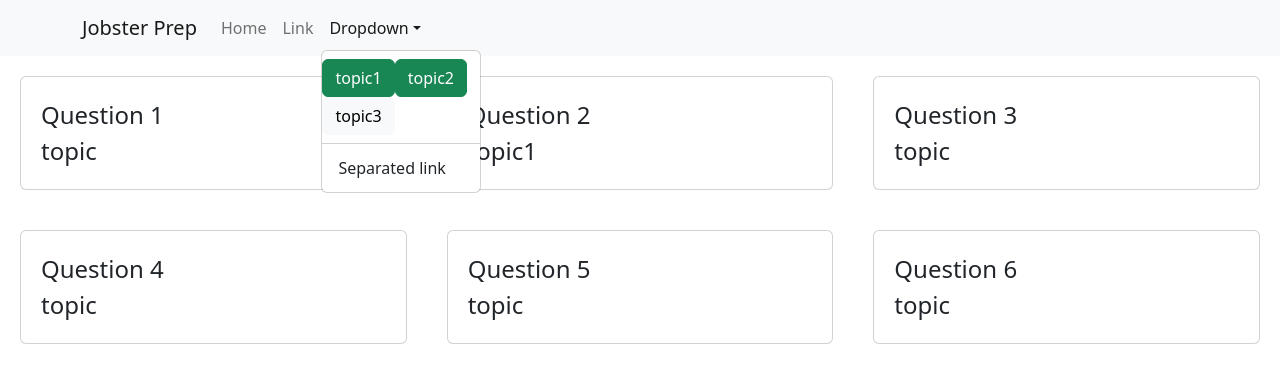
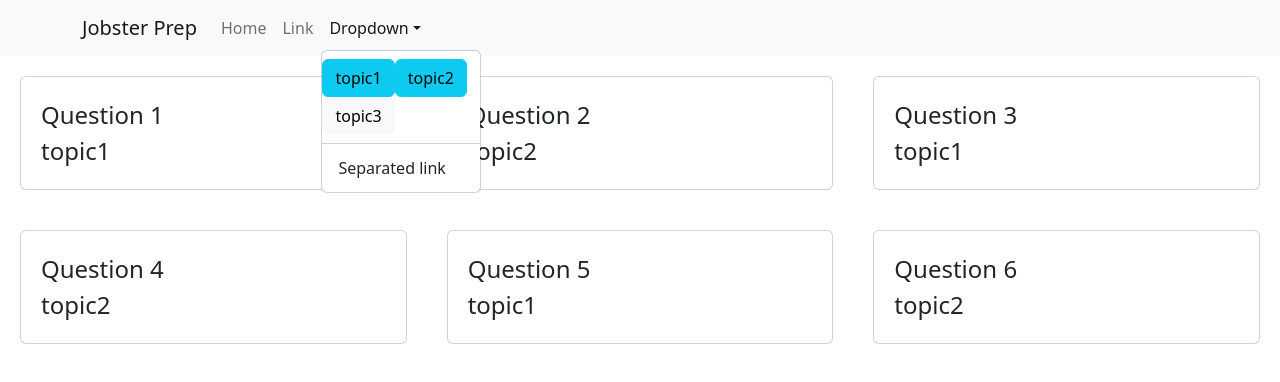
Before and after one commit to jobster-prep/jobster-prep, a React app: page / in a window 1280 px wide. Both pictures are taken after a click on the button "Dropdown". Shown: the top 382 px of the page. Built offline with nearby package versions, Linux system fonts and the light colour scheme.

Commit message:
commit before restructuring filtering logic

```diff
--- a/src/features/cardContainer/cardContainer.tsx
+++ b/src/features/cardContainer/cardContainer.tsx
@@ -3,10 +3,11 @@ import {useEffect} from 'react';
 import type {RootState} from '../../app/store';
 import {useSelector, useDispatch} from 'react-redux';
 import Card from '../card/Card';
-import {drawFirstCards, fetchCards} from './cardContainerSlice';
+import {drawFirstCards, fetchCards, filterCards} from './cardContainerSlice';
 
 const CardContainer = () => {
   const questions = useSelector((state: RootState) => state.cardContainer.displayedQuestions);
+  const filterOptions = useSelector((state: RootState) => state.filter.filterOptions);
   const dispatch = useDispatch();
 
   // for testing, before database is ready
@@ -15,6 +16,10 @@ const CardContainer = () => {
   useEffect(() => {
     dispatch(drawFirstCards());
   }, []);
+
+  useEffect(() => {
+    dispatch(filterCards(filterOptions));
+  }, [filterOptions]);
 
   // look into createAsyncThunk
   /*
--- a/src/features/cardContainer/cardContainerSlice.tsx
+++ b/src/features/cardContainer/cardContainerSlice.tsx
@@ -14,61 +14,61 @@ const initialState: CardContainerState = {
     {
       questionText: 'Question 1',
       answer: 'Answer 1',
-      topic: 'topic',
+      topic: 'topic1',
       flipped: false,
     },
     {
       questionText: 'Question 2',
       answer: 'Answer 2',
-      topic: 'topic1',
+      topic: 'topic2',
       flipped: false,
     },
     {
       questionText: 'Question 3',
       answer: 'Answer 3',
-      topic: 'topic',
+      topic: 'topic1',
       flipped: false,
     },
     {
       questionText: 'Question 4',
       answer: 'Answer 4',
-      topic: 'topic',
+      topic: 'topic2',
       flipped: false,
     },
     {
       questionText: 'Question 5',
       answer: 'Answer 5',
-      topic: 'topic',
+      topic: 'topic1',
       flipped: false,
     },
     {
       questionText: 'Question 6',
       answer: 'Answer 6',
-      topic: 'topic',
+      topic: 'topic2',
       flipped: false,
     },
     {
       questionText: 'Question 7',
       answer: 'Answer 7',
-      topic: 'topic',
+      topic: 'topic1',
       flipped: false,
     },
     {
       questionText: 'Question 8',
       answer: 'Answer 8',
-      topic: 'topic',
+      topic: 'topic2',
       flipped: false,
     },
     {
       questionText: 'Question 9',
       answer: 'Answer 9',
-      topic: 'topic',
+      topic: 'topic1',
       flipped: false,
     },
     {
       questionText: 'Question 10',
       answer: 'Answer 10',
-      topic: 'topic',
+      topic: 'topic2',
       flipped: false,
     },
   ],
@@ -114,15 +114,15 @@ export const cardContainerSlice = createSlice({
     },
 
     // filter out any cards whose topic is not associated with "true" in filter options
-    // filterCards: (state, action: PayloadAction<FilterOptionsType>) => {
-    //   state.filteredQuestions = state.allQuestions.filter(
-    //     (el: Question) => action.payload[el.topic]
-    //   );
-    // },
+    filterCards: (state, action: PayloadAction<FilterOptionsType>) => {
+      state.filteredQuestions = state.allQuestions.filter(
+        (el: Question) => action.payload[el.topic]
+      );
+    },
   },
 });
 
 // export reducers here
-export const {flip, replace, drawFirstCards, fetchCards} = cardContainerSlice.actions;
+export const {flip, replace, drawFirstCards, fetchCards, filterCards} = cardContainerSlice.actions;
 
 export default cardContainerSlice.reducer;
--- a/src/features/filterControls/FilterControl.tsx
+++ b/src/features/filterControls/FilterControl.tsx
@@ -8,7 +8,8 @@ const FilterControl = (id: string, topic: string, toggleStatus: boolean) => {
   return (
     <Button
       id={`filter${id}`}
-      className={toggleStatus ? 'btn btn-success' : 'btn btn-light'}
+      key={`filter${id}`}
+      className={toggleStatus ? 'btn btn-info' : 'btn btn-light'}
       aria-label={`filter ${topic}`}
       onClick={() => {
         console.log('toggle status ', toggleStatus);
```
